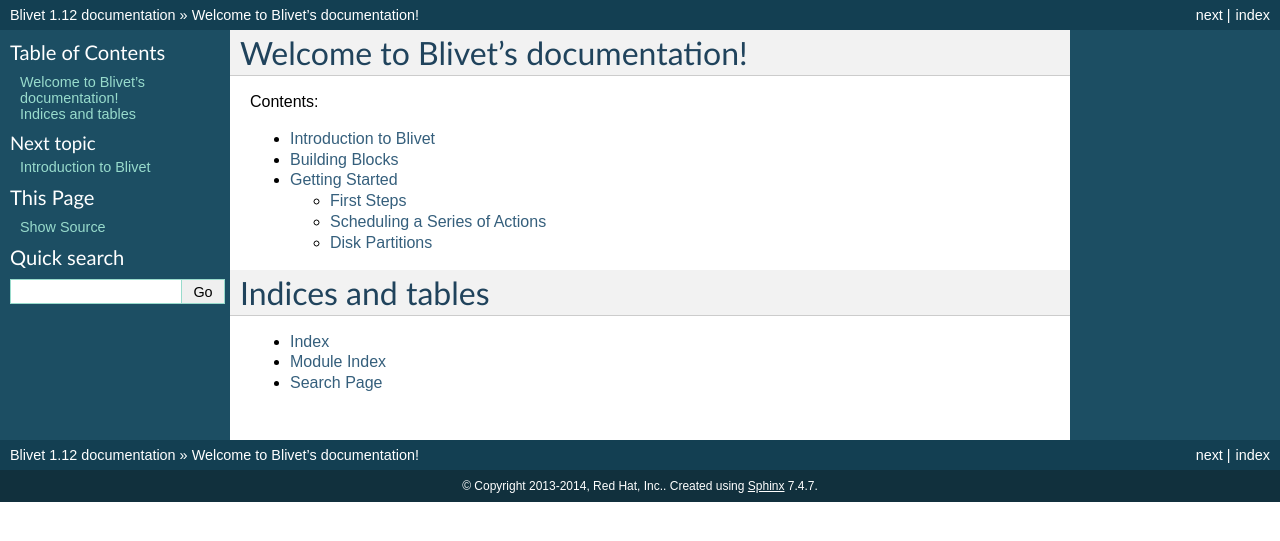
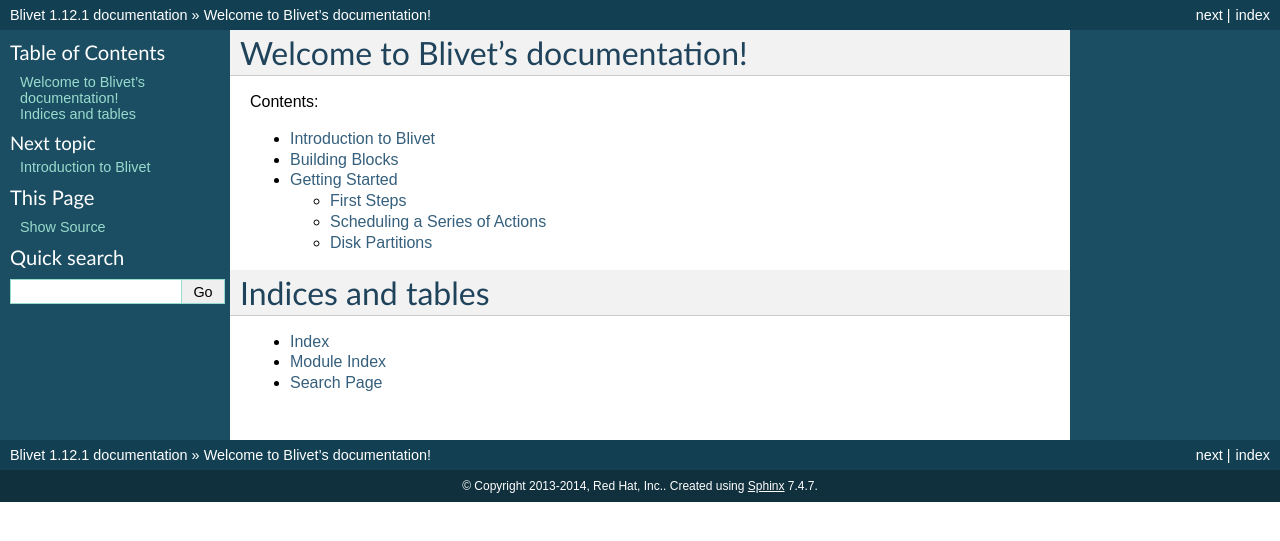
Before and after one commit to storaged-project/blivet, a Sphinx documentation site: the page built from doc/index.rst, in a window 1280 px wide. Shown: the top 541 px of the page. Built offline with Sphinx 7.4.7, drawn with Linux system fonts in a browser that asks for light colours; pages that are not in the unit, such as notebooks, are missing from menus.

Commit message:
New version - 1.12.1

```diff
--- a/blivet/__init__.py
+++ b/blivet/__init__.py
@@ -20,7 +20,7 @@
 #                    Vratislav Podzimek <vpodzime@redhat.com>
 #
 
-__version__ = '1.12'
+__version__ = '1.12.1'
 
 ##
 ## Default stub values for installer-specific stuff that gets set up in
--- a/doc/conf.py
+++ b/doc/conf.py
@@ -48,9 +48,9 @@
 # built documents.
 #
 # The short X.Y version.
-version = '1.12'
+version = '1.12.1'
 # The full version, including alpha/beta/rc tags.
-release = '1.12'
+release = '1.12.1'
 
 # The language for content autogenerated by Sphinx. Refer to documentation
 # for a list of supported languages.
--- a/setup.py
+++ b/setup.py
@@ -32,7 +32,7 @@
     api_doc_files = rst_files + ["doc/conf.py"]
     data_files.append(("docs/blivet", api_doc_files))
 
-setup(name='blivet', version='1.12',
+setup(name='blivet', version='1.12.1',
       description='Python module for system storage configuration',
       author='David Lehman', author_email='dlehman@redhat.com',
       url='http://fedoraproject.org/wiki/blivet',
```
Also changed, not shown: 2 other files.
